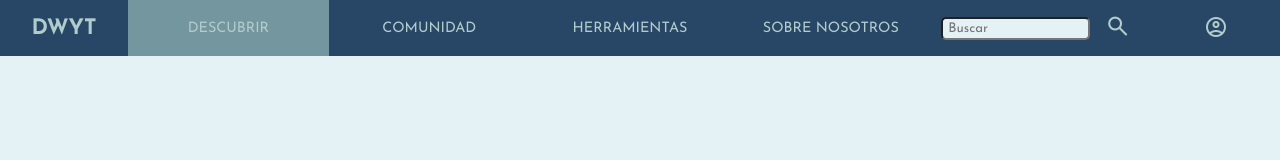
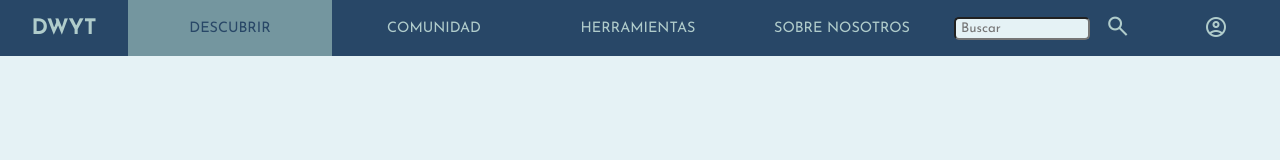
Before and after one commit to manuelguerreronar-arch/DWYT, a plain HTML site: page index.html in a window 1280 px wide. In both pictures the pointer is over the link "DESCUBRIR". Drawn offline with nearby package versions, Linux system fonts and the light colour scheme.

Commit message:
Algunos arreglos del css

```diff
--- a/index.html
+++ b/index.html
@@ -36,7 +36,7 @@
               class="barraBusqueda josefin-sans"
               type="search"
               placeholder="Buscar"
-            /><button>
+            /><button class="botonBuscar">
               <span class="material-symbols-outlined lupa color4">
                 search
               </span>
--- a/scripts/index.js
+++ b/scripts/index.js
@@ -1,6 +1,6 @@
 //Animación lupa
 
-const botonLupa = document.querySelector(".lupa");
+const botonLupa = document.querySelector(".botonBuscar");
 
 botonLupa.addEventListener("click", () => {
   botonLupa.classList.add("animar-lupa");
--- a/style/index.css
+++ b/style/index.css
@@ -34,6 +34,7 @@ nav button {
   width: 100%;
   height: 100%;
   background: #284767;
+  padding: 0 8px;
 }
 
 .funciones .buscar {
@@ -51,14 +52,12 @@ nav button {
 }
 
 .funciones a:hover {
-  display: flex;
-  justify-content: center;
-  align-items: center;
-  text-decoration: none;
-  color: #b0cccb;
-  cursor: pointer;
-  width: 100%;
-  height: 100%;
+  color: #284767;
+  background: #74969f;
+}
+
+.funciones a:active {
+  color: #84c7d6;
   background: #74969f;
 }
 
@@ -88,6 +87,10 @@ nav button {
 }
 
 .lupa:active {
+  transform: scale(0.95);
+}
+
+.lupa:hover {
   transform: scale(0.95);
 }
 
```
